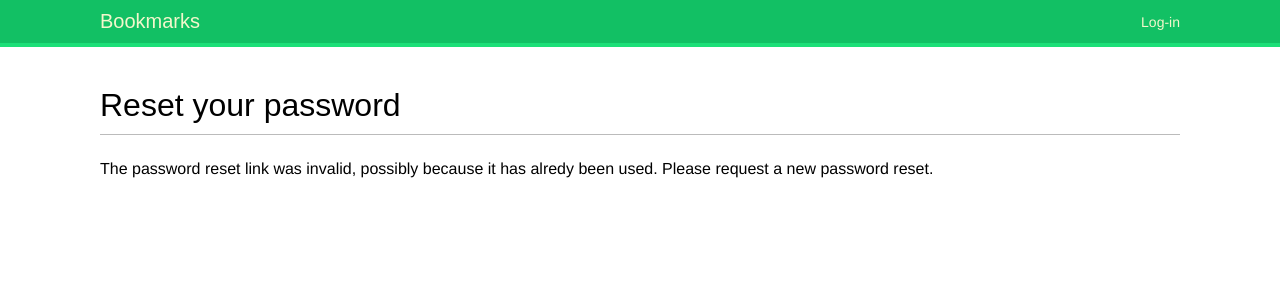
After one commit to acid-n/bookmarks, a Django app: page /account/reset/1/1/ in a window 1280 px wide. The commit adds this page. Shown: the top 300 px of the page. Run offline with Django 3.2, Linux system fonts and the light colour scheme; some web fonts are replaced.

Commit message:
forgotten your password? reset password form

```diff
--- a/account/templates/registration/login.html
+++ b/account/templates/registration/login.html
@@ -16,5 +16,6 @@
             <input type="hidden" name="next" value="{{ next }}" />
             <p><input type="submit" value="Log-in"></p>
         </form>
+        <p><a href="{% url "password_reset" %}">Forgotten your password?</a></p>
     </div>
 {% endblock %}
--- /dev/null
+++ b/account/templates/registration/password_reset_confirm.html
@@ -0,0 +1,18 @@
+{% extends "base.html" %}
+
+{% block title %}Reset your password{% endblock %}
+
+{% block content %}
+    <h1>Reset your password</h1>
+    {% if validlink %}
+        <p>Please enter your new password twice:</p>
+        <form action="." method="post">
+            {{ form.as_p }}
+            {% csrf_token %}
+            <p><input type="submit" value="Change my password" /></p>
+        </form>
+    {% else %}
+        <p>The password reset link was invalid, possibly because it has alredy been used.
+        Please request a new password reset.</p>
+    {% endif %}
+{% endblock %}
--- /dev/null
+++ b/account/templates/registration/password_reset_email.html
@@ -0,0 +1,4 @@
+Someone asked for password reset for email {{ email }}.
+Follow the link:
+{{ protocol }}://{{ domain }}{% url "password_reset_confirm" uidb64=uid token=token %}
+Your username, in case you've forgotten: {{ user.get_username }}
--- a/account/urls.py
+++ b/account/urls.py
@@ -12,4 +12,10 @@ urlpatterns = [
     # Шаблоны для доступа к обработчикам смены пароля
     path('password_change/', auth_views.PasswordChangeView.as_view(), name='password_change'),
     path('password_change/done', auth_views.PasswordChangeDoneView.as_view(), name='password_change_done'),
+
+    # Обработчик восстановления пароля
+    path('password_reset/', auth_views.PasswordResetView.as_view(), name='password_reset'),
+    path('password_reset/done/', auth_views.PasswordResetDoneView.as_view(), name='password_reset_done'),
+    path('reset/<uidb64>/<token>/', auth_views.PasswordResetConfirmView.as_view(), name='password_reset_confirm'),
+    path('reset/done/', auth_views.PasswordResetCompleteView.as_view(), name='password_reset_complete'),
 ]
```
Also changed, not shown: account/templates/registration/password_reset_complete.html (added, +9 -0 lines), account/templates/registration/password_reset_done.html (added, +9 -0 lines), account/templates/registration/password_reset_form.html (added, +13 -0 lines), db.sqlite3.
